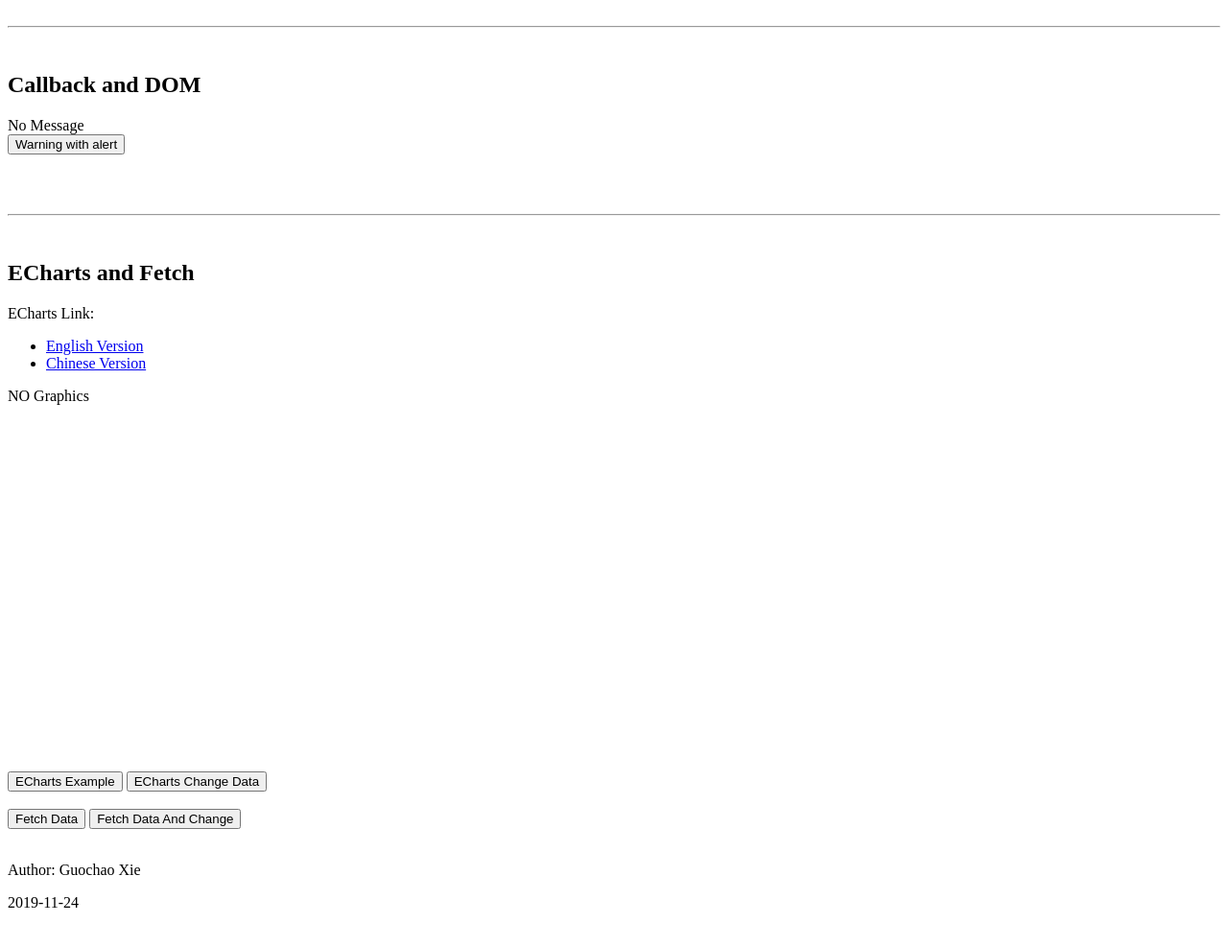
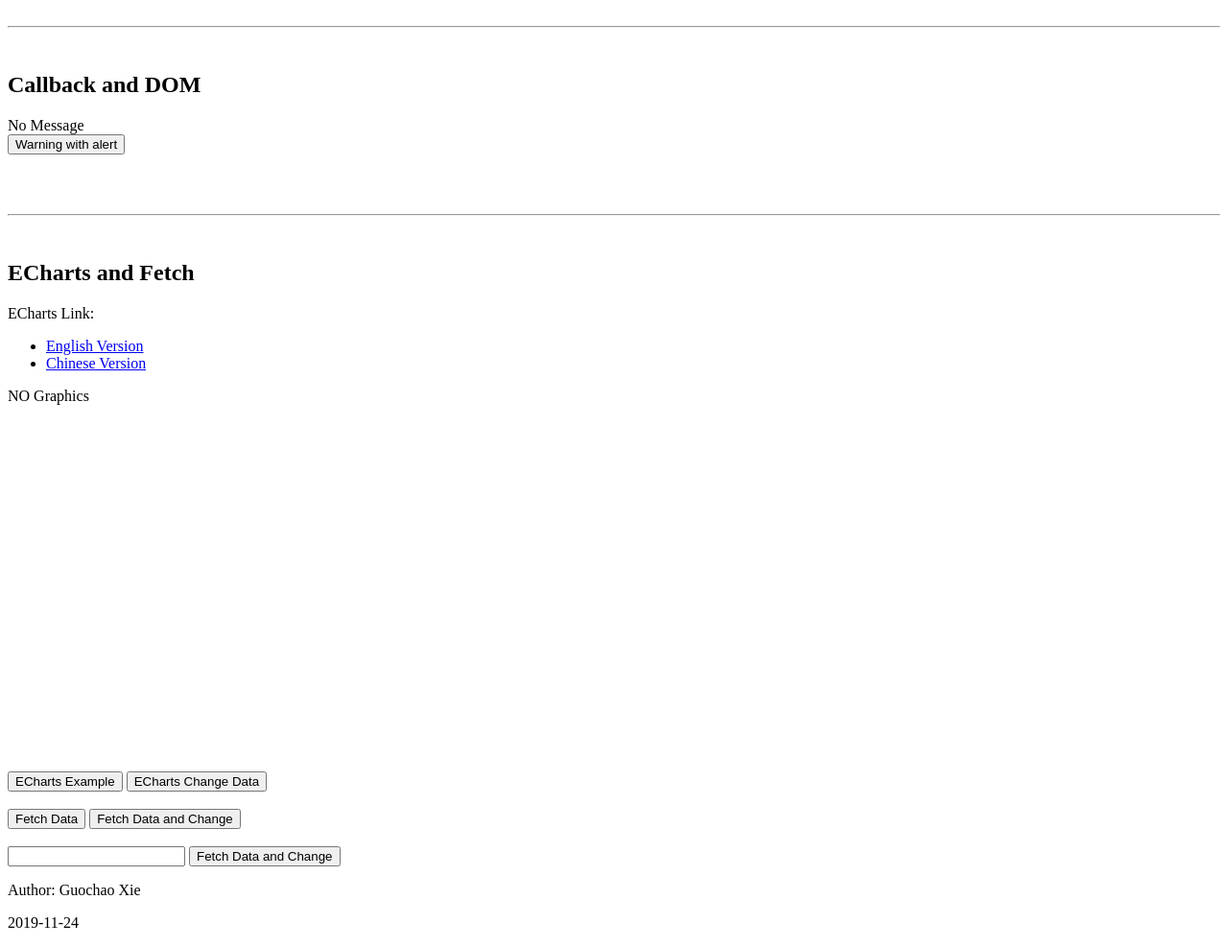
Before and after one commit to XieGuochao/JavaScript_demo_ERG3010, a plain HTML site: page skeleton/index.html in a window 1280 px wide. Shown: the part 79-1066 px from the top of the page at 96% size. Before the commit the page ends 1045 px from the top, so only its background shows below. Drawn offline with nearby package versions, Linux system fonts and the light colour scheme.

Commit message:
fix typos

```diff
--- a/skeleton/index.html
+++ b/skeleton/index.html
@@ -73,15 +73,13 @@
     <br>
 
     <button onclick="fetch_data(1)">Fetch Data</button>
-    <button onclick="fetch_data_and_change(1)">Fetch Data And Change</button>
+    <button onclick="fetch_data_and_change(1)">Fetch Data and Change</button>
 
     <br>
     <br>
 
-    <!-- Input with id "data_input" and type "number" -->
-
-
-    <!-- button trigger fetch_data_and_change() -->
+    <input id="data_input" type="number"/>
+    <button onclick="fetch_data_and_change()">Fetch Data and Change</button>
 
 
 
--- a/skeleton/index.js
+++ b/skeleton/index.js
@@ -91,7 +91,7 @@ function echarts_update_data(data) {
 }
 
 
-// Update a predefined data
+// Update with a pre-defined data
 function echarts_change_data() {
     echarts_update_data([10, 20, 30, 40, 50, 60]);
 }
```
Also changed, not shown: complete/index.html (+2 -2 lines).
